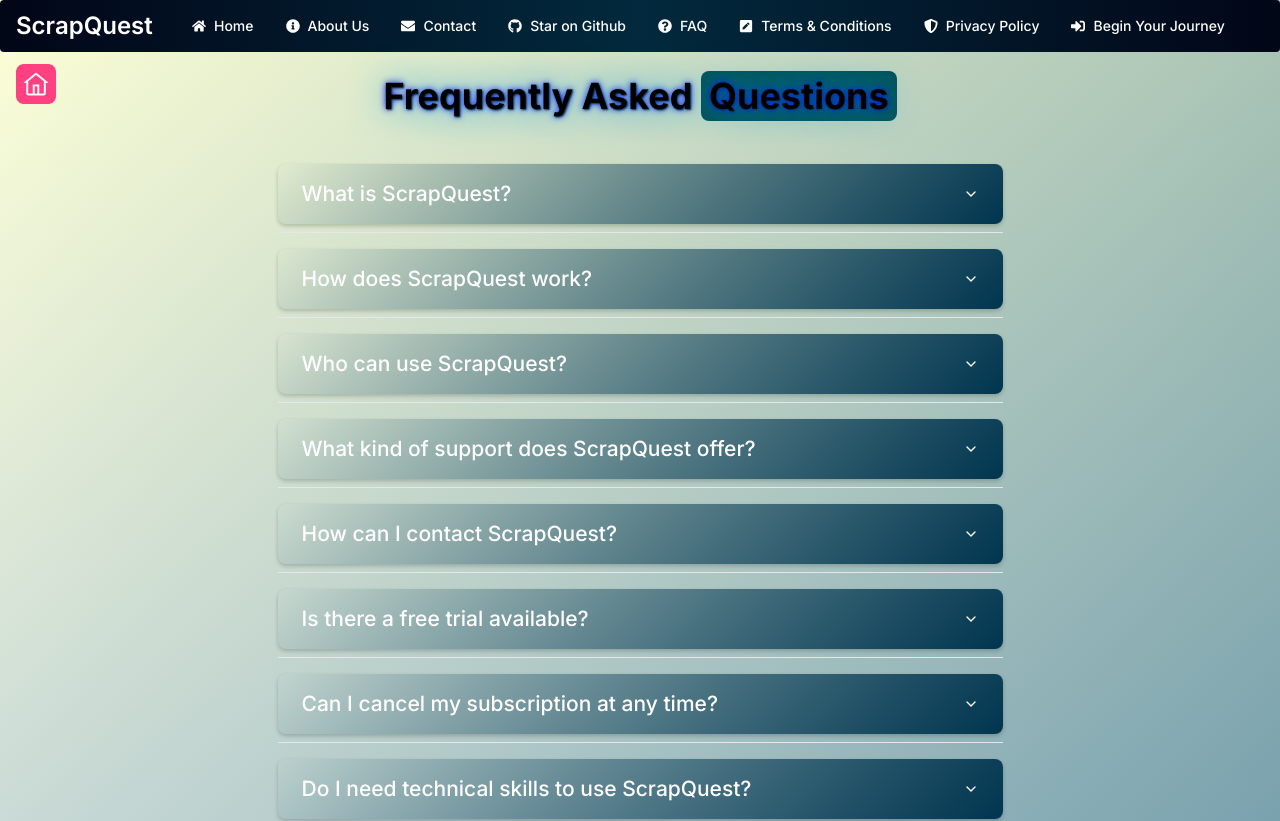
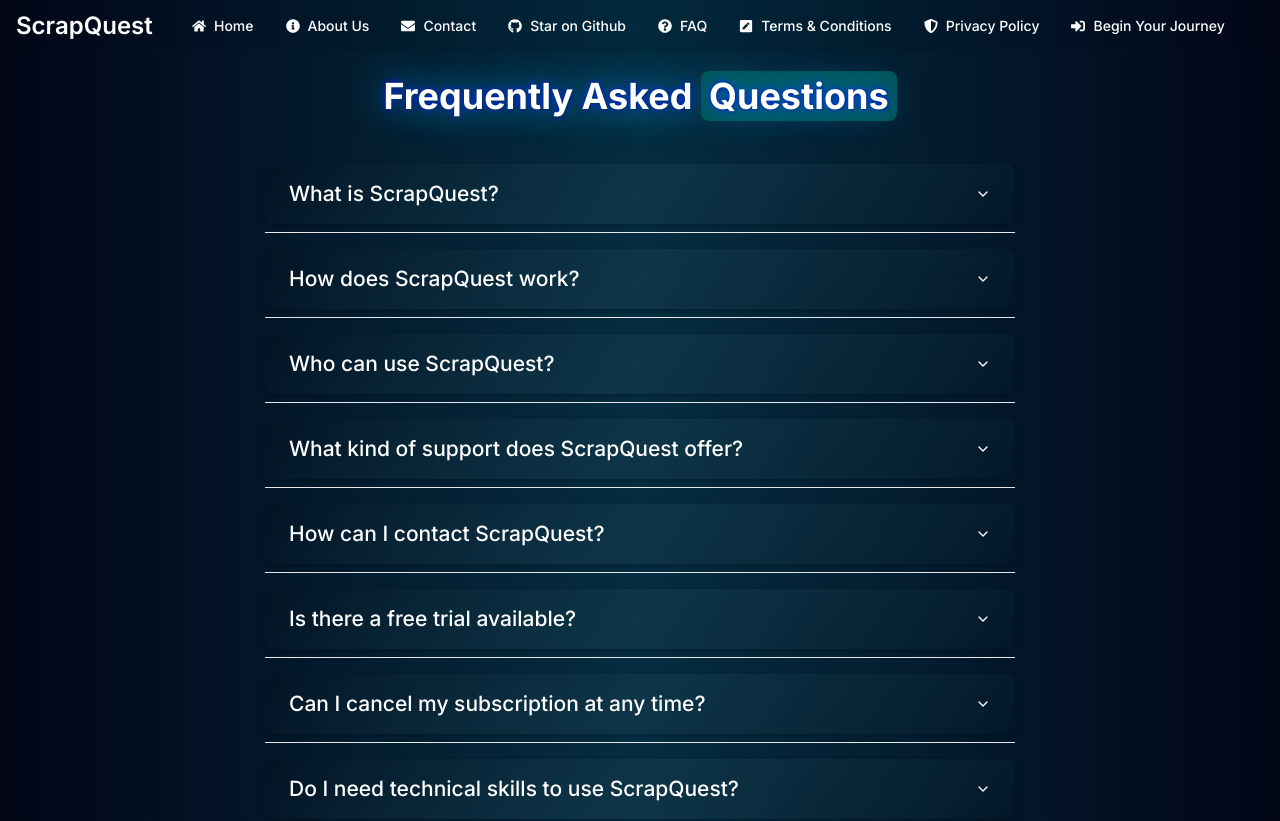
Before and after one commit to Abidsyed25/ScrapQuest, a Next.js app: page /faq in a window 1280 px wide. Shown: the top 821 px of the page. Built offline with nearby package versions, Linux system fonts and the light colour scheme.

Commit message:
Enhanced the FAQ page

```diff
--- a/app/faq/faq.css
+++ b/app/faq/faq.css
@@ -23,47 +23,39 @@ background: linear-gradient(135deg, transparent, rgba(1, 77, 114, 0.556));
   padding: 0.2rem 0.5rem;
   border-radius: 0.5rem;
   text-shadow: 1px 1px 2px rgba(1, 53, 79, 0.436), 0 0 1em rgb(24, 159, 226), 0 0 0.2em blue;
-
 }
 
 .accordion-trigger {
-    background: linear-gradient(135deg, transparent, rgb(1, 53, 79));
+  background: linear-gradient(135deg, rgba(0, 0, 0, 0.1), rgba(20, 58, 77, 0.6), rgba(1, 27, 41, 0.4));
   color: white;
   font-size: 21px;
   padding: 1rem 1.5rem;
   border-radius: 0.5rem;
   margin-bottom: 0.5rem;
   box-shadow: 0 2px 4px rgba(0, 0, 0, 0.2);
+  transition: background 0.3s ease, transform 0.3s ease, box-shadow 0.3s ease;
 }
+
 .accordion-trigger:hover {
   text-decoration: none;
   text-shadow: 1px 1px 2px rgb(1, 53, 79), 0 0 1em rgb(24, 159, 226), 0 0 0.2em blue;
   background: linear-gradient(135deg, transparent, rgb(1, 68, 102));
+  transform: scale(1.05);
+  box-shadow: 0 4px 8px rgba(0, 0, 0, 0.3);
 }
+
 .accordion-content {
-    background: linear-gradient(135deg, transparent, rgba(24, 159, 226, 0.482));
+  background: linear-gradient(135deg, rgba(8, 1, 26, 0.1), rgba(31, 31, 96, 0.6), rgba(0, 0, 20, 0.4));
   padding: 1rem 1.5rem;
   border-radius: 0.5rem;
   margin-top: 0.5rem;
   box-shadow: 0 2px 4px rgba(0, 0, 0, 0.1);
+  transition: background 0.3s ease, transform 0.3s ease, box-shadow 0.3s ease;
 }
 
 .accordion-content:hover {
-    background: linear-gradient(135deg, transparent, rgba(0, 79, 118, 0.7));
+  background: linear-gradient(135deg, rgba(15, 2, 50, 0.1), rgba(30, 23, 60, 0.6), rgba(2, 2, 55, 0.4));
+  text-decoration: none;
+  text-shadow: 1px 1px 2px rgb(1, 53, 79), 0 0 1em rgb(0, 3, 4), 0 0 0.2em blue;
+  box-shadow: 0 4px 8px rgba(0, 0, 0, 0.3);
 }
-
-
-  .home-icon {
-    position: absolute !important;
-    top: 4rem;
-    left: 1rem;
-    width: 2.5rem;
-    cursor: pointer;
-    transition: transform 0.3s ease, box-shadow 0.3s ease !important;
-
-  }
-
-  .home-icon:hover {
-    transform: scale(1.1) !important;
-    box-shadow: 0 4px 8px rgba(0, 108, 106, 0.767) !important;
-  }
--- a/app/faq/page.tsx
+++ b/app/faq/page.tsx
@@ -14,23 +14,18 @@ import Footer from '@/components/Footer';
 import "./faq.css";
 
 const FAQ: React.FC = () => {
-
-
   return (
     <>
-      <div className="relative faq-background">
+      <div className="relative bg-gradient-to-r from-[rgb(2,6,23)] via-[rgb(5,45,65)] to-[rgb(2,6,23)] text-white min-h-screen">
         <Nav />
-        <Link href="/" passHref>
-          <Image src={homeIcon} alt="Home" className="home-icon" width={50} height={50} />
-        </Link>
         <div className="container mx-auto p-6 max-w-[48rem]">
           <h1 className="text-4xl font-bold mb-6 faq-title">
             Frequently Asked{" "}
             <span>Questions</span>
           </h1>
           <div className="flex flex-col items-center justify-center">
-            <div style={{ width: "725px" }}>
-              <Accordion type="single" collapsible className="w-full">
+            <div style={{ width: "750px" }}>
+              <Accordion type="multiple" collapsible className="w-full">
                 {faqs.map((faq, index) => (
                   <AccordionItem key={index} value={`item-${index}`} className="my-4">
                     <AccordionTrigger className="accordion-trigger">
```
Lines whose indentation alone changed are shown as unchanged.
